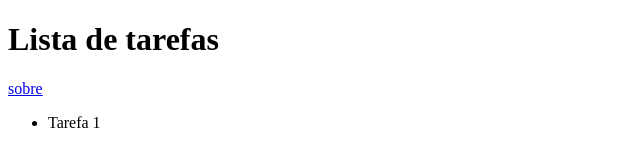
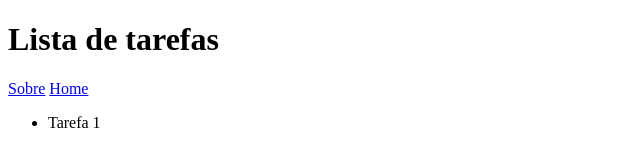
Before and after one commit to Robertinhaaaa/lista-de-tarefas, a plain HTML site: page index.html in a window 1280 px wide. Shown: the full height of the page, 0-640 px from the left. Drawn offline with Linux system fonts and the light colour scheme.

Commit message:
novo menu

```diff
--- a/index.html
+++ b/index.html
@@ -9,7 +9,8 @@
     <header>
         <h1>Lista de tarefas</h1>
         <nav>
-            <a href="sobre.html">sobre</a>
+            <a href="sobre.html">Sobre</a>
+            <a href="home.html">Home</a>
         </nav>
     </header>
 
```
